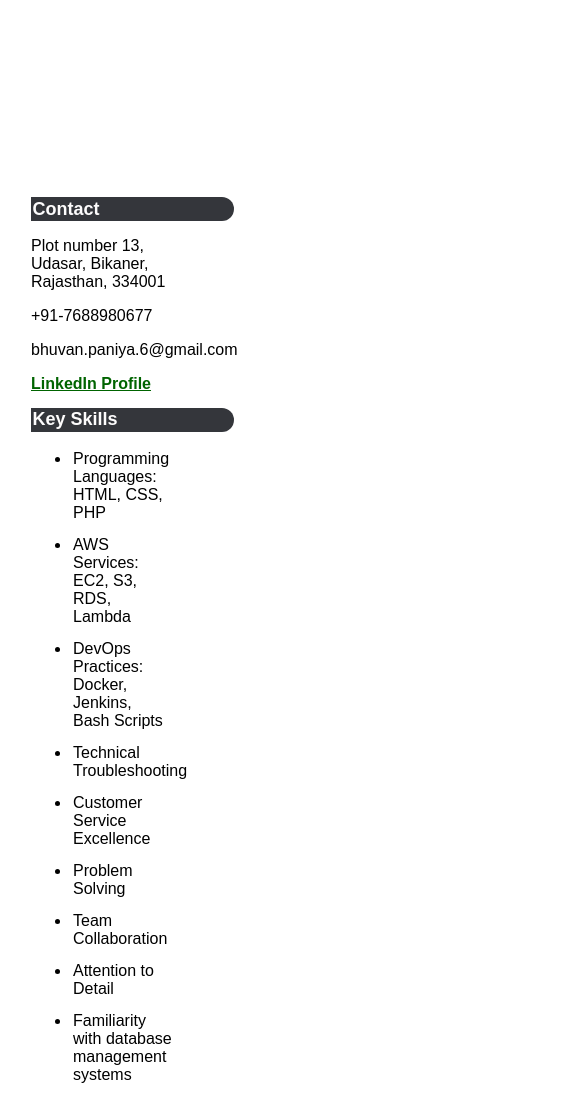
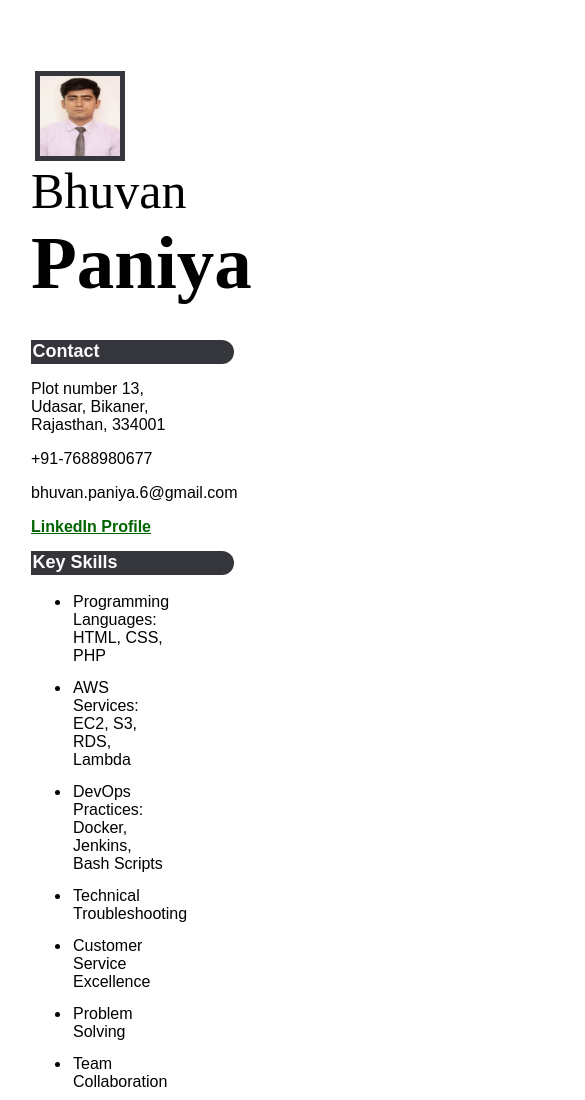
Before and after one commit to bpaniya/Capstone-Project-1---HTML, a plain HTML site: page index.html in a window 390 px wide. Shown: the top 1100 px of the page, 585 px wide, since content can reach past the window. Drawn offline with Linux system fonts and the light colour scheme.

Commit message:
Update style.css

```diff
--- a/style.css
+++ b/style.css
@@ -84,6 +84,15 @@ footer{
         flex-direction: column;
     }
 
+    .details img {
+        width: 80px;
+        height: 80px;
+        margin-left: 3%;
+    }
+    .details h1{
+        font-size: 50px;
+    }
+
     .left-side {
         border-right: none;
         border-bottom: 4px solid #007bff;
@@ -101,17 +110,16 @@ footer{
     h2 {
         font-size: 20px;
     }
-    .details{
-        display: flex;
-        justify-content: center;
-        align-items: center;
-    }
 }
 
 @media (max-width: 480px) {
     .details img {
         width: 80px;
         height: 80px;
+        margin-left: 3%;
+    }
+    .details h1{
+        font-size: 50px;
     }
 
     h1 {
@@ -121,9 +129,4 @@ footer{
     h2 {
         font-size: 18px;
     }
-    .details{
-        display: flex;
-        justify-content: center;
-        align-items: center;
-    }
 }
```
